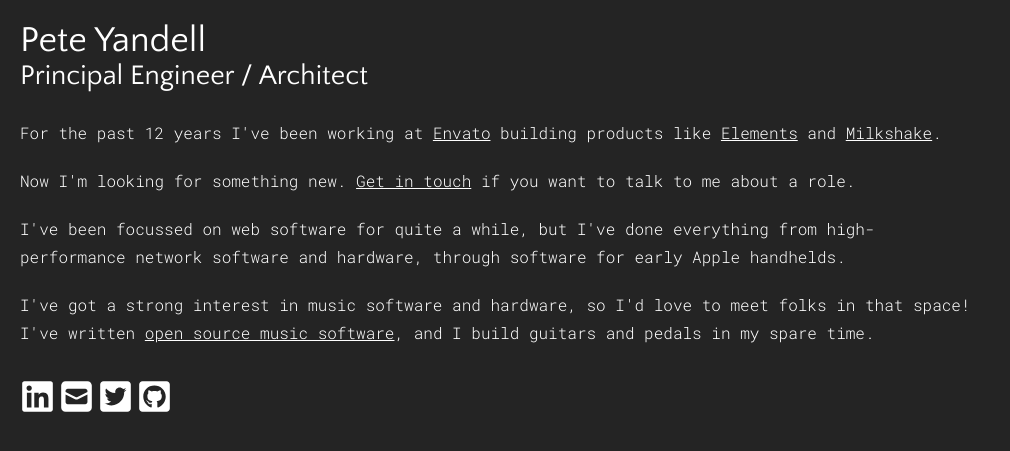
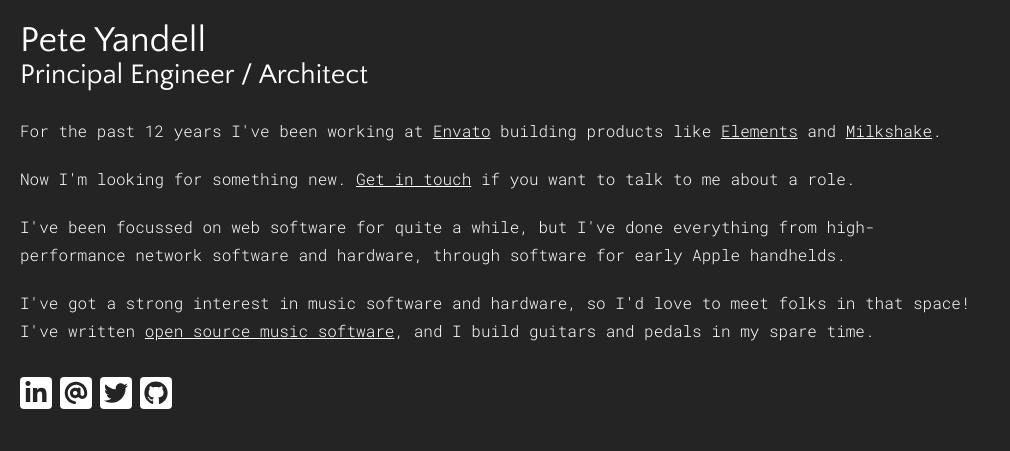
Before and after one commit to notahat/notahat.github.com, a Jekyll site: the page built from index.html, in a window 1280 px wide. Shown: the top 451 px of the page, without its empty margins (0-1010 px from the left). Built offline with Jekyll 4.4.1, drawn with Linux system fonts in a browser that asks for light colours.

Commit message:
Fix inconsistent corner rounding on home page links
This was driving me nuts. Switched to using icons without boxes, and
adding the boxes with CSS.

Also, got rid of the accidental CSS duplication and moved all the CSS
inline.

```diff
--- a/css/home_page.scss
+++ /dev/null
@@ -1,47 +0,0 @@
----
----
-body {
-  margin: 20px;
-  max-width: 960px;
-  color: white;
-  background-color: #242424;
-}
-
-a {
-  color: white;
-
-  &:hover {
-    color: #aaa;
-  }
-}
-
-h1, h2 {
-  margin: 0;
-  font-family: "Quattrocento Sans", sans-serif;
-  font-weight: 400;
-}
-
-h1 {
-  font-size: 36px;
-}
-
-h2 {
-  font-size: 28px;
-  margin-bottom: 28px;
-}
-
-main {
-  margin-bottom: 32px;
-}
-
-p {
-  margin: 0 0 20px 0;
-  line-height: 28px;
-  font-family: "Roboto Mono", monospace;
-  font-weight: 300;
-  font-size: 16px;
-}
-
-nav a {
-  text-decoration: none;
-}
--- a/index.html
+++ b/index.html
@@ -20,14 +20,16 @@
       rel="stylesheet"
     />
 
-    <link href="/css/home_page.css" rel="stylesheet" />
-
     <style>
       body {
         margin: 20px;
         max-width: 960px;
+        background-color: #242424;
         color: white;
-        background-color: #242424;
+        font-family: "Roboto Mono", monospace;
+        font-weight: 300;
+        font-size: 16px;
+        line-height: 1.75rem;
       }
 
       a {
@@ -47,27 +49,39 @@
 
       h1 {
         font-size: 36px;
+        line-height: 41px;
       }
 
       h2 {
+        margin-bottom: 28px;
         font-size: 28px;
-        margin-bottom: 28px;
       }
 
       p {
-        margin: 0 0 20px 0;
-        font-family: "Roboto Mono", monospace;
-        font-weight: 300;
-        font-size: 16px;
-        line-height: 28px;
+        margin: 0 0 1.25rem 0;
       }
 
       main {
-        margin-bottom: 0 0 32px 0;
+        margin: 0 0 2rem 0;
+      }
+
+      nav {
+        display: flex;
+        gap: 8px;
       }
 
       nav a {
-        text-decoration: none;
+        border-radius: 4px;
+        padding: 4px;
+        width: 24px;
+        height: 24px;
+        background: white;
+        color: #242424;
+      }
+
+      nav a:hover {
+        background: #aaa;
+        color: #242424;
       }
     </style>
   </head>
@@ -111,14 +125,13 @@
       <a href="https://www.linkedin.com/in/notahat/" aria-label="LinkedIn">
         <svg
           xmlns="http://www.w3.org/2000/svg"
-          width="35"
-          height="35"
           viewBox="0 0 448 512"
+          width="24"
+          height="24"
           fill="currentColor"
         >
-          <title>LinkedIn</title>
           <path
-            d="M416 32H31.9C14.3 32 0 46.5 0 64.3v383.4C0 465.5 14.3 480 31.9 480H416c17.6 0 32-14.5 32-32.3V64.3c0-17.8-14.4-32.3-32-32.3zM135.4 416H69V202.2h66.5V416zm-33.2-243c-21.3 0-38.5-17.3-38.5-38.5S80.9 96 102.2 96c21.2 0 38.5 17.3 38.5 38.5 0 21.3-17.2 38.5-38.5 38.5zm282.1 243h-66.4V312c0-24.8-.5-56.7-34.5-56.7-34.6 0-39.9 27-39.9 54.9V416h-66.4V202.2h63.7v29.2h.9c8.9-16.8 30.6-34.5 62.9-34.5 67.2 0 79.7 44.3 79.7 101.9V416z"
+            d="M100.28 448H7.4V148.9h92.88zM53.79 108.1C24.09 108.1 0 83.5 0 53.8a53.79 53.79 0 0 1 107.58 0c0 29.7-24.1 54.3-53.79 54.3zM447.9 448h-92.68V302.4c0-34.7-.7-79.2-48.29-79.2-48.29 0-55.69 37.7-55.69 76.7V448h-92.78V148.9h89.08v40.8h1.3c12.4-23.5 42.69-48.3 87.88-48.3 94 0 111.28 61.9 111.28 142.3V448z"
           />
         </svg>
       </a>
@@ -126,14 +139,13 @@
       <a href="mailto:hello@notahat.com" aria-label="Email">
         <svg
           xmlns="http://www.w3.org/2000/svg"
-          width="35"
-          height="35"
-          viewBox="0 0 448 512"
+          viewBox="0 0 512 512"
+          width="24"
+          height="24"
           fill="currentColor"
         >
-          <title>Email</title>
           <path
-            d="M384 32H64C28.63 32 0 60.63 0 96v320c0 35.38 28.62 64 64 64h320c35.38 0 64-28.62 64-64V96C448 60.63 419.4 32 384 32zM384 336c0 17.67-14.33 32-32 32H96c-17.67 0-32-14.33-32-32V225.9l138.5 69.27C209.3 298.5 216.6 300.2 224 300.2s14.75-1.688 21.47-5.047L384 225.9V336zM384 190.1l-152.8 76.42c-4.5 2.25-9.812 2.25-14.31 0L64 190.1V176c0-17.67 14.33-32 32-32h256c17.67 0 32 14.33 32 32V190.1z"
+            d="M207.8 20.73c-93.45 18.32-168.7 93.66-187 187.1c-27.64 140.9 68.65 266.2 199.1 285.1c19.01 2.888 36.17-12.26 36.17-31.49l.0001-.6631c0-15.74-11.44-28.88-26.84-31.24c-84.35-12.98-149.2-86.13-149.2-174.2c0-102.9 88.61-185.5 193.4-175.4c91.54 8.869 158.6 91.25 158.6 183.2l0 16.16c0 22.09-17.94 40.05-40 40.05s-40.01-17.96-40.01-40.05v-120.1c0-8.847-7.161-16.02-16.01-16.02l-31.98 .0036c-7.299 0-13.2 4.992-15.12 11.68c-24.85-12.15-54.24-16.38-86.06-5.106c-38.75 13.73-68.12 48.91-73.72 89.64c-9.483 69.01 43.81 128 110.9 128c26.44 0 50.43-9.544 69.59-24.88c24 31.3 65.23 48.69 109.4 37.49C465.2 369.3 496 324.1 495.1 277.2V256.3C495.1 107.1 361.2-9.332 207.8 20.73zM239.1 304.3c-26.47 0-48-21.56-48-48.05s21.53-48.05 48-48.05s48 21.56 48 48.05S266.5 304.3 239.1 304.3z"
           />
         </svg>
       </a>
@@ -141,14 +153,13 @@
       <a href="https://twitter.com/notahat" aria-label="Twitter">
         <svg
           xmlns="http://www.w3.org/2000/svg"
-          width="35"
-          height="35"
-          viewBox="0 0 448 512"
+          viewBox="0 0 512 512"
+          width="24"
+          height="24"
           fill="currentColor"
         >
-          <title>Twitter</title>
           <path
-            d="M400 32H48C21.5 32 0 53.5 0 80v352c0 26.5 21.5 48 48 48h352c26.5 0 48-21.5 48-48V80c0-26.5-21.5-48-48-48zm-48.9 158.8c.2 2.8.2 5.7.2 8.5 0 86.7-66 186.6-186.6 186.6-37.2 0-71.7-10.8-100.7-29.4 5.3.6 10.4.8 15.8.8 30.7 0 58.9-10.4 81.4-28-28.8-.6-53-19.5-61.3-45.5 10.1 1.5 19.2 1.5 29.6-1.2-30-6.1-52.5-32.5-52.5-64.4v-.8c8.7 4.9 18.9 7.9 29.6 8.3a65.447 65.447 0 0 1-29.2-54.6c0-12.2 3.2-23.4 8.9-33.1 32.3 39.8 80.8 65.8 135.2 68.6-9.3-44.5 24-80.6 64-80.6 18.9 0 35.9 7.9 47.9 20.7 14.8-2.8 29-8.3 41.6-15.8-4.9 15.2-15.2 28-28.8 36.1 13.2-1.4 26-5.1 37.8-10.2-8.9 13.1-20.1 24.7-32.9 34z"
+            d="M459.37 151.716c.325 4.548.325 9.097.325 13.645 0 138.72-105.583 298.558-298.558 298.558-59.452 0-114.68-17.219-161.137-47.106 8.447.974 16.568 1.299 25.34 1.299 49.055 0 94.213-16.568 130.274-44.832-46.132-.975-84.792-31.188-98.112-72.772 6.498.974 12.995 1.624 19.818 1.624 9.421 0 18.843-1.3 27.614-3.573-48.081-9.747-84.143-51.98-84.143-102.985v-1.299c13.969 7.797 30.214 12.67 47.431 13.319-28.264-18.843-46.781-51.005-46.781-87.391 0-19.492 5.197-37.36 14.294-52.954 51.655 63.675 129.3 105.258 216.365 109.807-1.624-7.797-2.599-15.918-2.599-24.04 0-57.828 46.782-104.934 104.934-104.934 30.213 0 57.502 12.67 76.67 33.137 23.715-4.548 46.456-13.32 66.599-25.34-7.798 24.366-24.366 44.833-46.132 57.827 21.117-2.273 41.584-8.122 60.426-16.243-14.292 20.791-32.161 39.308-52.628 54.253z"
           />
         </svg>
       </a>
@@ -156,14 +167,13 @@
       <a href="https://github.com/notahat" aria-label="GitHub">
         <svg
           xmlns="http://www.w3.org/2000/svg"
-          width="35"
-          height="35"
-          viewBox="0 0 448 512"
+          viewBox="0 0 496 512"
+          width="24"
+          height="24"
           fill="currentColor"
         >
-          <title>GitHub</title>
           <path
-            d="M400 32H48C21.5 32 0 53.5 0 80v352c0 26.5 21.5 48 48 48h352c26.5 0 48-21.5 48-48V80c0-26.5-21.5-48-48-48zM277.3 415.7c-8.4 1.5-11.5-3.7-11.5-8 0-5.4.2-33 .2-55.3 0-15.6-5.2-25.5-11.3-30.7 37-4.1 76-9.2 76-73.1 0-18.2-6.5-27.3-17.1-39 1.7-4.3 7.4-22-1.7-45-13.9-4.3-45.7 17.9-45.7 17.9-13.2-3.7-27.5-5.6-41.6-5.6-14.1 0-28.4 1.9-41.6 5.6 0 0-31.8-22.2-45.7-17.9-9.1 22.9-3.5 40.6-1.7 45-10.6 11.7-15.6 20.8-15.6 39 0 63.6 37.3 69 74.3 73.1-4.8 4.3-9.1 11.7-10.6 22.3-9.5 4.3-33.8 11.7-48.3-13.9-9.1-15.8-25.5-17.1-25.5-17.1-16.2-.2-1.1 10.2-1.1 10.2 10.8 5 18.4 24.2 18.4 24.2 9.7 29.7 56.1 19.7 56.1 19.7 0 13.9.2 36.5.2 40.6 0 4.3-3 9.5-11.5 8-66-22.1-112.2-84.9-112.2-158.3 0-91.8 70.2-161.5 162-161.5S388 165.6 388 257.4c.1 73.4-44.7 136.3-110.7 158.3zm-98.1-61.1c-1.9.4-3.7-.4-3.9-1.7-.2-1.5 1.1-2.8 3-3.2 1.9-.2 3.7.6 3.9 1.9.3 1.3-1 2.6-3 3zm-9.5-.9c0 1.3-1.5 2.4-3.5 2.4-2.2.2-3.7-.9-3.7-2.4 0-1.3 1.5-2.4 3.5-2.4 1.9-.2 3.7.9 3.7 2.4zm-13.7-1.1c-.4 1.3-2.4 1.9-4.1 1.3-1.9-.4-3.2-1.9-2.8-3.2.4-1.3 2.4-1.9 4.1-1.5 2 .6 3.3 2.1 2.8 3.4zm-12.3-5.4c-.9 1.1-2.8.9-4.3-.6-1.5-1.3-1.9-3.2-.9-4.1.9-1.1 2.8-.9 4.3.6 1.3 1.3 1.8 3.3.9 4.1zm-9.1-9.1c-.9.6-2.6 0-3.7-1.5s-1.1-3.2 0-3.9c1.1-.9 2.8-.2 3.7 1.3 1.1 1.5 1.1 3.3 0 4.1zm-6.5-9.7c-.9.9-2.4.4-3.5-.6-1.1-1.3-1.3-2.8-.4-3.5.9-.9 2.4-.4 3.5.6 1.1 1.3 1.3 2.8.4 3.5zm-6.7-7.4c-.4.9-1.7 1.1-2.8.4-1.3-.6-1.9-1.7-1.5-2.6.4-.6 1.5-.9 2.8-.4 1.3.7 1.9 1.8 1.5 2.6z"
+            d="M165.9 397.4c0 2-2.3 3.6-5.2 3.6-3.3.3-5.6-1.3-5.6-3.6 0-2 2.3-3.6 5.2-3.6 3-.3 5.6 1.3 5.6 3.6zm-31.1-4.5c-.7 2 1.3 4.3 4.3 4.9 2.6 1 5.6 0 6.2-2s-1.3-4.3-4.3-5.2c-2.6-.7-5.5.3-6.2 2.3zm44.2-1.7c-2.9.7-4.9 2.6-4.6 4.9.3 2 2.9 3.3 5.9 2.6 2.9-.7 4.9-2.6 4.6-4.6-.3-1.9-3-3.2-5.9-2.9zM244.8 8C106.1 8 0 113.3 0 252c0 110.9 69.8 205.8 169.5 239.2 12.8 2.3 17.3-5.6 17.3-12.1 0-6.2-.3-40.4-.3-61.4 0 0-70 15-84.7-29.8 0 0-11.4-29.1-27.8-36.6 0 0-22.9-15.7 1.6-15.4 0 0 24.9 2 38.6 25.8 21.9 38.6 58.6 27.5 72.9 20.9 2.3-16 8.8-27.1 16-33.7-55.9-6.2-112.3-14.3-112.3-110.5 0-27.5 7.6-41.3 23.6-58.9-2.6-6.5-11.1-33.3 2.6-67.9 20.9-6.5 69 27 69 27 20-5.6 41.5-8.5 62.8-8.5s42.8 2.9 62.8 8.5c0 0 48.1-33.6 69-27 13.7 34.7 5.2 61.4 2.6 67.9 16 17.7 25.8 31.5 25.8 58.9 0 96.5-58.9 104.2-114.8 110.5 9.2 7.9 17 22.9 17 46.4 0 33.7-.3 75.4-.3 83.6 0 6.5 4.6 14.4 17.3 12.1C428.2 457.8 496 362.9 496 252 496 113.3 383.5 8 244.8 8zM97.2 352.9c-1.3 1-1 3.3.7 5.2 1.6 1.6 3.9 2.3 5.2 1 1.3-1 1-3.3-.7-5.2-1.6-1.6-3.9-2.3-5.2-1zm-10.8-8.1c-.7 1.3.3 2.9 2.3 3.9 1.6 1 3.6.7 4.3-.7.7-1.3-.3-2.9-2.3-3.9-2-.6-3.6-.3-4.3.7zm32.4 35.6c-1.6 1.3-1 4.3 1.3 6.2 2.3 2.3 5.2 2.6 6.5 1 1.3-1.3.7-4.3-1.3-6.2-2.2-2.3-5.2-2.6-6.5-1zm-11.4-14.7c-1.6 1-1.6 3.6 0 5.9 1.6 2.3 4.3 3.3 5.6 2.3 1.6-1.3 1.6-3.9 0-6.2-1.4-2.3-4-3.3-5.6-2z"
           />
         </svg>
       </a>
```
